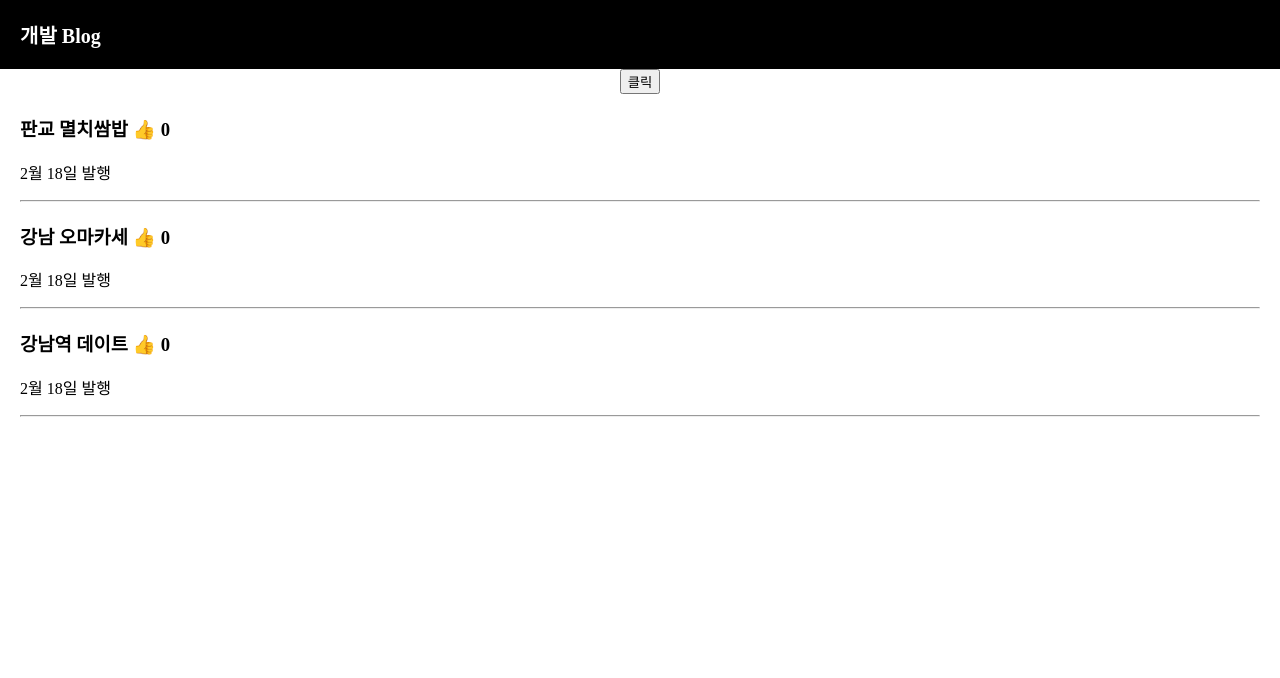
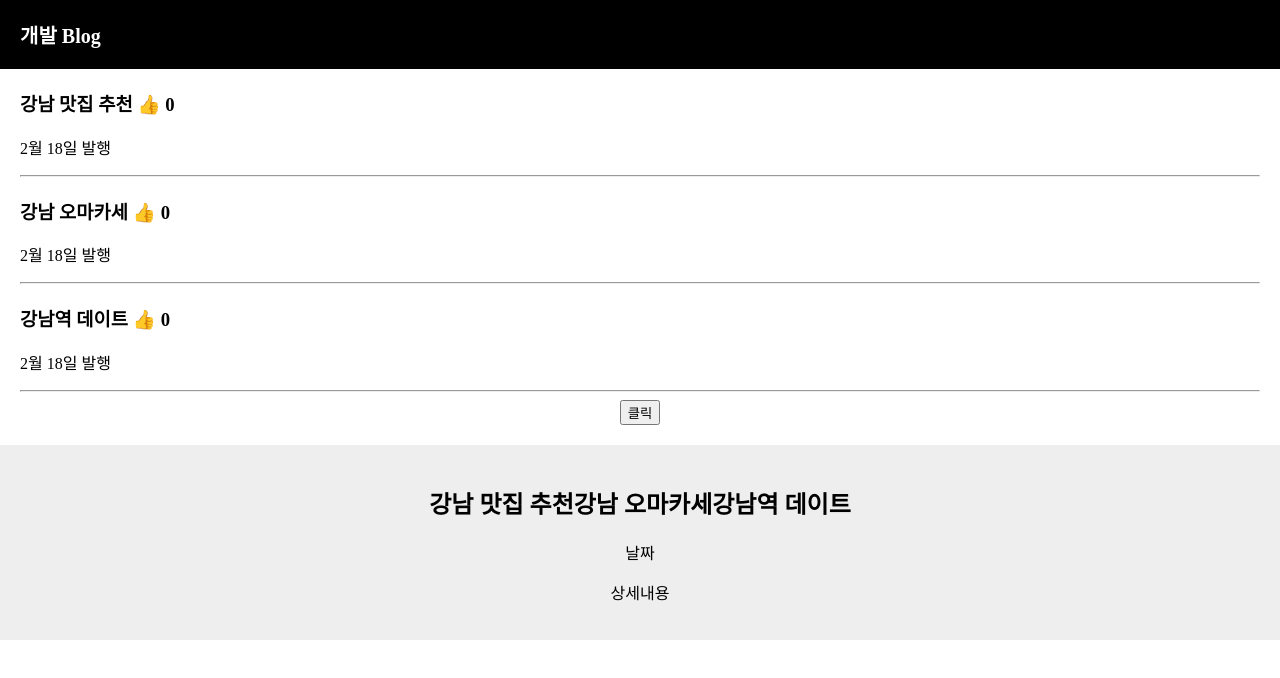
Before and after one commit to dionysus0214/react_startPackage, a React (Create React App) app in the folder blog/: page / in a window 1280 px wide. Both pictures are taken after a click on the button "클릭". Shown: the top 678 px of the page. Built offline with nearby package versions, Linux system fonts and the light colour scheme.

Commit message:
props로 부모에서 자식으로 state 전달

```diff
--- a/blog/src/App.js
+++ b/blog/src/App.js
@@ -24,22 +24,23 @@ function App() {
       <div className="black-nav">
         <div>개발 Blog</div>
       </div>
-      <button onClick={clickTitle}>클릭</button>
 
       {
         title.map(function (a) {
           return (
             <div className="list">
-              <h3 onClick={ () => changeModal(!modal)}>{ a } <span onClick={ () => { changeLikes(likes + 1) }}>👍</span> { likes } </h3>
+              <h3 >{ a } <span onClick={ () => { changeLikes(likes + 1) }}>👍</span> { likes } </h3>
               <p>2월 18일 발행</p>
               <hr />
             </div>
           )
         })
       }
+
+      <button onClick={ () => changeModal(!modal)}>클릭</button>
       {
         modal === true
-        ? <Modal />
+        ? <Modal title={title} />
         : null
       }
     </div>
@@ -50,10 +51,10 @@ function App() {
 // component 유의사항: 이름은 대문자, return() 안에 있는 건 태그 하나로 묶어야 함
 // 반복하는 HTML 덩어리, 자주 변경되는 HTML UI는 component로 만드는 게 좋음
 // 단 state 쓸 떄 복잡하다는 단점
-function Modal() {
+function Modal(props) {
   return (
     <div className="modal">
-      <h2>제목</h2>
+      <h2>{ props.title }</h2>
       <p>날짜</p>
       <p>상세내용</p>
     </div>
```
